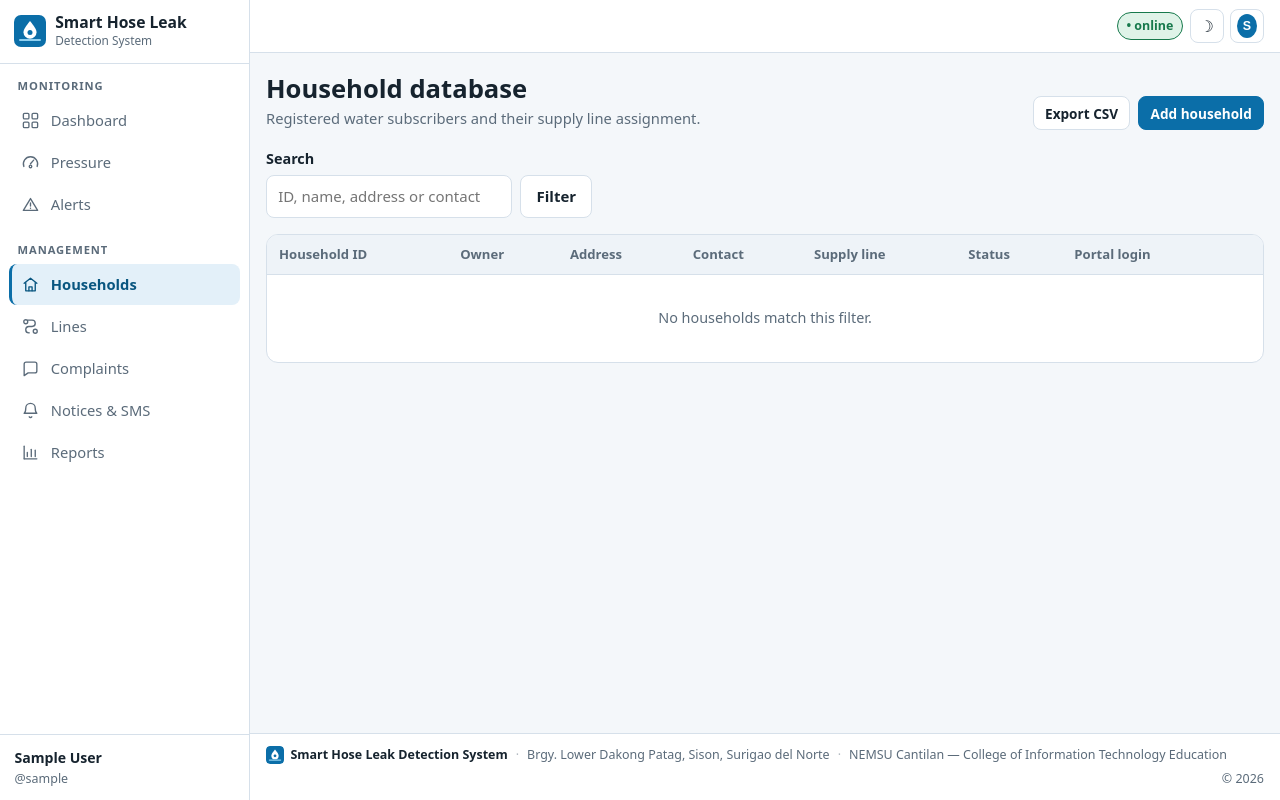
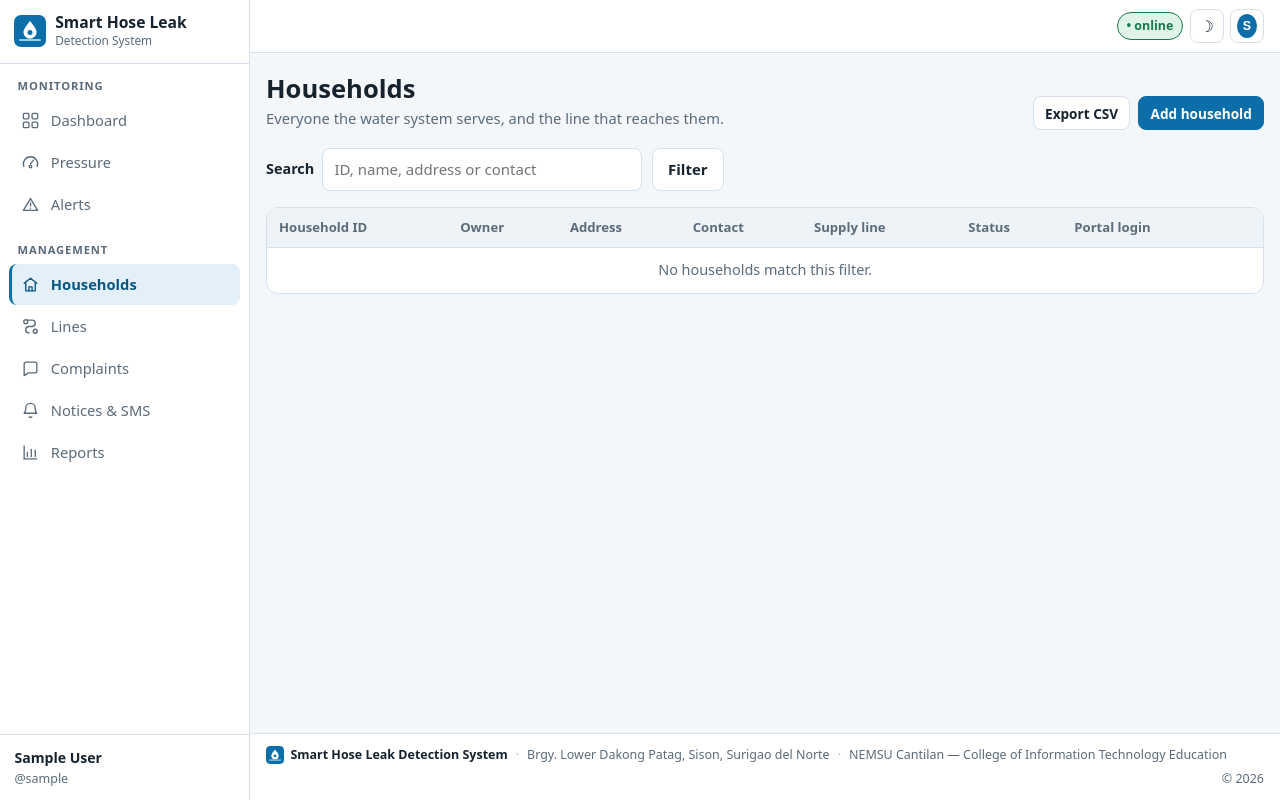
Before and after one commit to Smee-code/SmartHoseLeak, a Django app: page /dashboard/households/ in a window 1280 px wide. Run offline with Django 5.2, Linux system fonts and the light colour scheme; the visitor is signed in with stand-in values (Sample User, id 1); data that the repository does not hold is empty.

Commit message:
Make the households page about the households
Seven saturated red Delete buttons ran as a stripe down the right edge of a
page whose job is to show people, sending the eye straight to the one action
nobody opens this page to take. Delete stays exactly where it was and does
exactly what it did - it now rests as a quiet control and turns red the
moment it is hovered or focused. Verified: transparent at rest, #b3261e on
hover AND on keyboard focus, and the confirmation dialog still carries a full
danger button, which is where the weight belongs.

The Supply line column is every row's id and owner run together - "HH-001 -
Maria Santos" sitting beside HH-001 and Maria Santos. It is the line's real
name and the export carries it, so it stays, but a column that repeats its
neighbours is reference rather than signal and now takes the ink of one.

Identity carries the weight instead: the id and the owner are set to be found
when scanning, and the rest of the row is the detail you check once you have
found the right one. Zebra striping is gone in favour of rules - banding
paints half the rows a colour that means nothing, on a page where colour is
supposed to mean state. An inactive household is now the only row that
changes colour.

Search, its label and the Filter button were three stacked rows of chrome
above a list of seven people; they are one act and now sit on one line.

"Household database" named the storage rather than the thing. It is the
register of the people the system serves.

Verified at 1440, 1280 and 390 with no horizontal overflow, in light and
dark. A check asserting every column heading, button and control from the old
page is still present passes, and the delete dialog still opens from the
demoted button.

Co-Authored-By: Claude Opus 5 (1M context) <noreply@anthropic.com>

```diff
--- a/static/css/app.css
+++ b/static/css/app.css
@@ -1672,3 +1672,68 @@ a.sent-row:hover { background: var(--surface-2); }
 /* A household with no reading is not a fault; it is a line with no board yet.
    Dashes at full strength read as missing data rather than absent hardware. */
 .wrap > .card table tr:has(.pill-OFFLINE) td { color: var(--text-muted); }
+
+
+/* ======================================================================
+   HOUSEHOLDS
+   ======================================================================
+   A register of people, not a grid of records. The eye should land on who,
+   and the destructive action should be available without being advertised.
+   ====================================================================== */
+
+/* ---- Delete, demoted ----------------------------------------------------
+   Seven saturated red buttons made a stripe down the right edge of a page
+   whose job is to show households, and sent the eye straight to the one
+   action nobody opened the page to take. It stays exactly where it was and
+   does exactly what it did - it just stops shouting until it is reached.
+   The confirmation dialog is where the danger belongs.
+   ------------------------------------------------------------------------ */
+
+.btn-quiet-danger {
+  background: transparent; border-color: var(--border); color: var(--text-muted);
+}
+.btn-quiet-danger:hover,
+.btn-quiet-danger:focus-visible {
+  background: var(--danger); border-color: var(--danger); color: #fff;
+}
+
+/* ---- The row reads as a person ------------------------------------------
+   Identity carries the weight; everything else is the detail you check once
+   you have found the right row.
+   ------------------------------------------------------------------------ */
+
+.hh-id a { font-weight: 650; text-decoration: none; }
+.hh-id a:hover { text-decoration: underline; }
+.hh-owner { font-weight: 550; }
+
+/* This column is its two neighbours run together - "HH-001 - Maria Santos"
+   beside HH-001 and Maria Santos. It stays, because it is the line's real
+   name and the export carries it, but a column that repeats what is already
+   on the row is reference rather than signal. */
+.hh-line { color: var(--text-muted); }
+
+/* Rules rather than stripes. Zebra banding paints half the rows a colour
+   that means nothing, on a page where colour is supposed to mean state. */
+.wrap > .table-wrap tbody tr { border-bottom: 1px solid var(--border); }
+.wrap > .table-wrap tbody tr:last-child { border-bottom: 0; }
+.wrap > .table-wrap tbody td { padding-top: .7rem; padding-bottom: .7rem; }
+.wrap > .table-wrap tbody tr:hover { background: var(--surface-2); }
+
+/* A household that is no longer active is the only thing in this list with a
+   state, so it is the only thing that takes colour away from the text. */
+.wrap > .table-wrap tbody tr:has(.pill-muted) td { color: var(--text-muted); }
+
+/* ---- The search row ------------------------------------------------------
+   One line. A label stacked over an input stacked over a button put three
+   rows of chrome above a list of seven people.
+   ------------------------------------------------------------------------ */
+
+.filters-inline { align-items: center; gap: .6rem; }
+.filters-inline .field { display: flex; align-items: center; gap: .5rem; min-width: 0; }
+.filters-inline .field label { margin: 0; white-space: nowrap; font-weight: 550; }
+.filters-inline .field input { width: 20rem; max-width: 100%; }
+
+@media (max-width: 640px) {
+  .filters-inline .field { width: 100%; }
+  .filters-inline .field input { width: 100%; }
+}
--- a/templates/facilitator/households.html
+++ b/templates/facilitator/households.html
@@ -4,8 +4,12 @@
 <div class="wrap">
   <div class="page-head">
     <div>
-      <h1>Household database</h1>
-      <p class="sub">Registered water subscribers and their supply line assignment.</p>
+      {% comment %}
+        "Database" is how the system is built, not what this is. It is the
+        register of the people the water system serves.
+      {% endcomment %}
+      <h1>Households</h1>
+      <p class="sub">Everyone the water system serves, and the line that reaches them.</p>
     </div>
     <div class="btn-row">
       <a class="btn btn-sm" href="{% url 'export_csv' 'households' %}">Export CSV</a>
@@ -15,7 +19,12 @@
     </div>
   </div>
 
-  <form method="get" class="filters">
+  {% comment %}
+    One line, not a stacked field above a button. A label, an input and a
+    submit are a single act - "find this household" - and stacking them put
+    three rows of chrome above a list of seven people.
+  {% endcomment %}
+  <form method="get" class="filters filters-inline">
     <div class="field">
       <label for="q">Search</label>
       <input type="search" id="q" name="q" value="{{ query }}" placeholder="ID, name, address or contact">
@@ -38,11 +47,18 @@
       <tbody>
         {% for household in page %}
           <tr>
-            <td><a href="{% url 'household_detail' household.pk %}"><strong>{{ household.household_id }}</strong></a></td>
-            <td>{{ household.owner_name }}</td>
+            <td class="hh-id"><a href="{% url 'household_detail' household.pk %}">{{ household.household_id }}</a></td>
+            <td class="hh-owner">{{ household.owner_name }}</td>
             <td class="small">{{ household.address }}</td>
             <td class="nowrap small">{{ household.contact_number }}</td>
-            <td class="small">
+            {% comment %}
+              Every value in this column is the two columns to its left, run
+              together: "HH-001 - Maria Santos" beside HH-001 and Maria
+              Santos. It is the line's real name and the CSV carries it, so it
+              stays - but a column that repeats its neighbours is reference,
+              not signal, and it gets the ink of one.
+            {% endcomment %}
+            <td class="small hh-line">
               {% if household.segment %}{{ household.segment.name }}
               {% else %}<span class="muted">Unassigned</span>{% endif %}
             </td>
@@ -72,7 +88,14 @@
                    data-lat="{{ household.latitude|default_if_none:'' }}"
                    data-lng="{{ household.longitude|default_if_none:'' }}"
                    data-notes="{{ household.notes }}">Edit</a>
-                <button type="button" class="btn btn-sm btn-danger"
+                {% comment %}
+                  Delete is demoted to a quiet control that only turns red
+                  when reached. Seven saturated red buttons made a stripe
+                  down the right edge of a page whose job is to show people,
+                  and sent the eye to the one action nobody came here to
+                  take. The confirmation dialog is where the danger belongs.
+                {% endcomment %}
+                <button type="button" class="btn btn-sm btn-quiet-danger"
                         data-delete-household
                         data-action="{% url 'household_delete' household.pk %}"
                         data-hid="{{ household.household_id }}"
```
